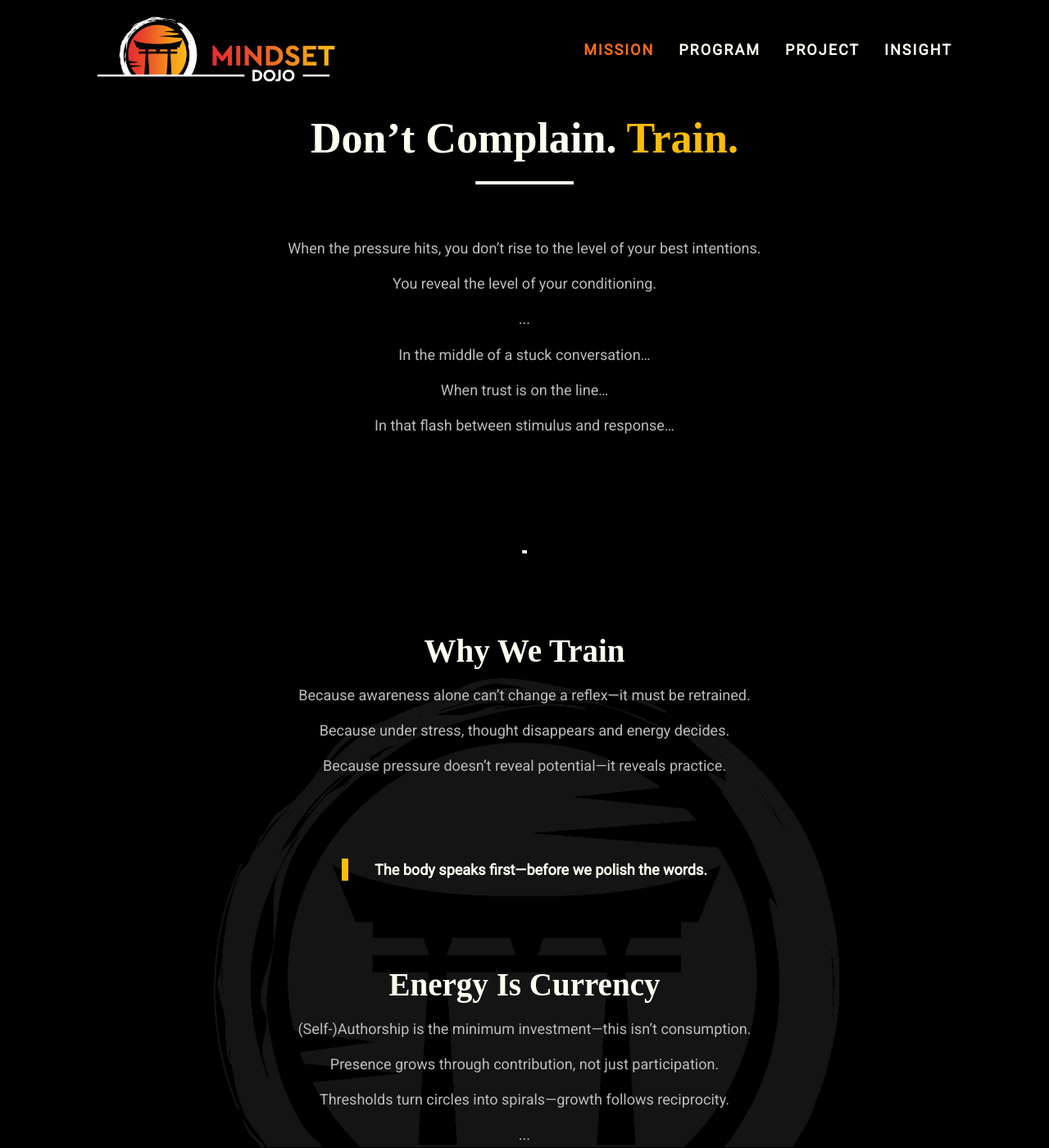
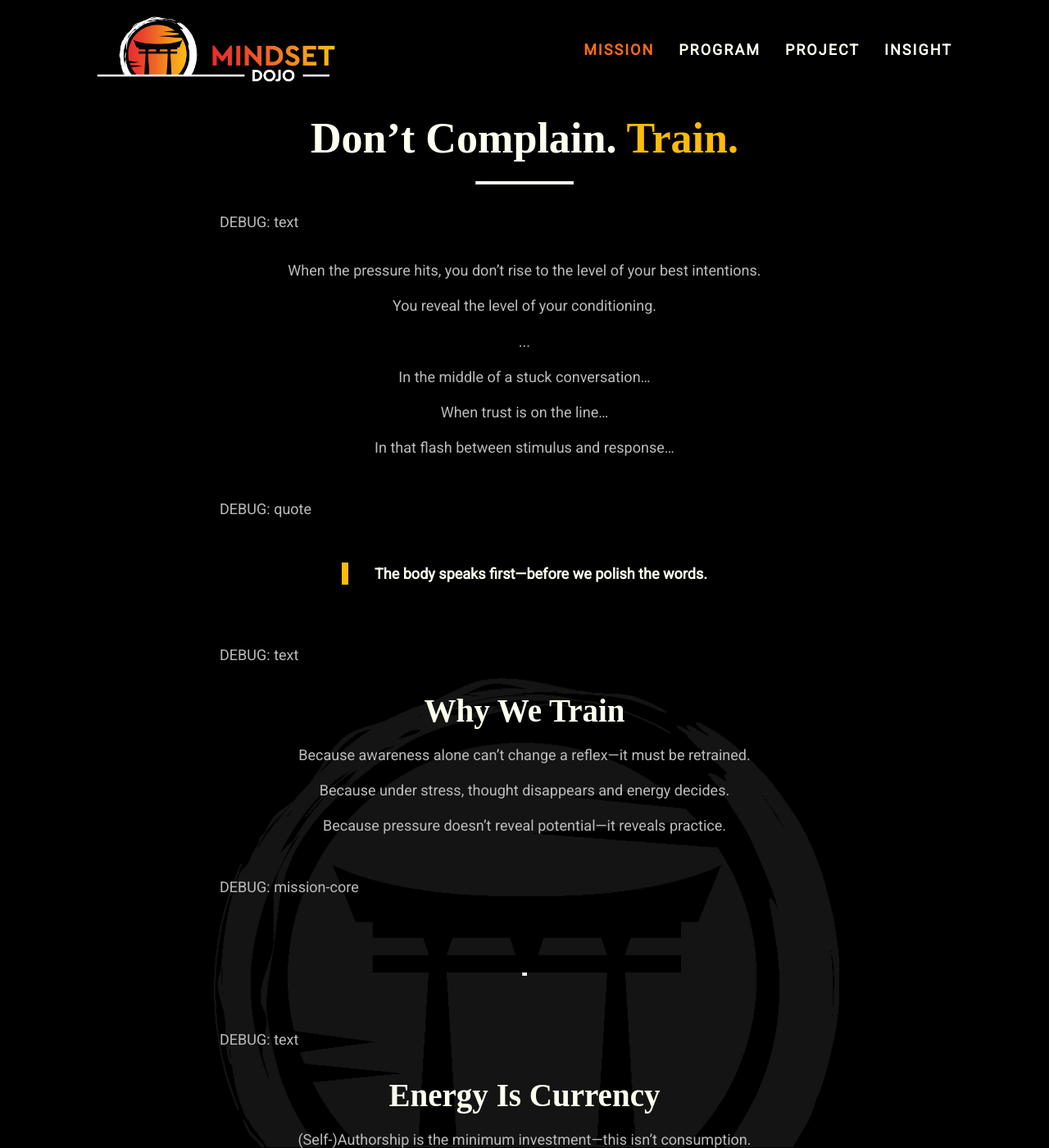
Before and after one commit to mindset-dojo/mindset-dojo.github.io, a Jekyll site: the page built from mission.md, in a window 1280 px wide and 1400 px high. Shown: the whole window at 82% size. Built offline with Jekyll 4.4.1, drawn with Linux system fonts in a browser that asks for light colours; some web fonts are replaced; some of the changed text lies outside the part shown.

Commit message:
fix: DEBUG

```diff
--- a/_includes/sections/_dispatch.html
+++ b/_includes/sections/_dispatch.html
@@ -4,25 +4,32 @@ Each case delegates to a small, focused template for that section type.
 {%- endcomment -%}
 
 {%- case section.type -%}
-  {%- when 'mission_core' -%}
+  {%- when 'mission-core' -%}
+    DEBUG: mission-core
     {% include sections/mission-core.html section=section data=data data_key=data_key %}
 
   {%- when 'text' -%}
+    DEBUG: text
     {% include sections/text.html section=section %}
 
   {%- when 'list' -%}
+    DEBUG: list
     {% include sections/list.html section=section %}
 
   {%- when 'quote' -%}
+    DEBUG: quote
     {% include sections/quote.html section=section %}
 
   {%- when 'designations' -%}
+    DEBUG: designations
     {% include sections/designations.html section=section data=data %}
 
   {%- when 'authors' -%}
+    DEBUG: authors
     {% include sections/authors.html section=section %}
 
   {%- when 'ctas' -%}
+    DEBUG: ctas
     {% include sections/ctas.html section=section %}
 
 {%- endcase -%}
```
Also changed, not shown: _data/mission.yaml (+8 -8 lines).
